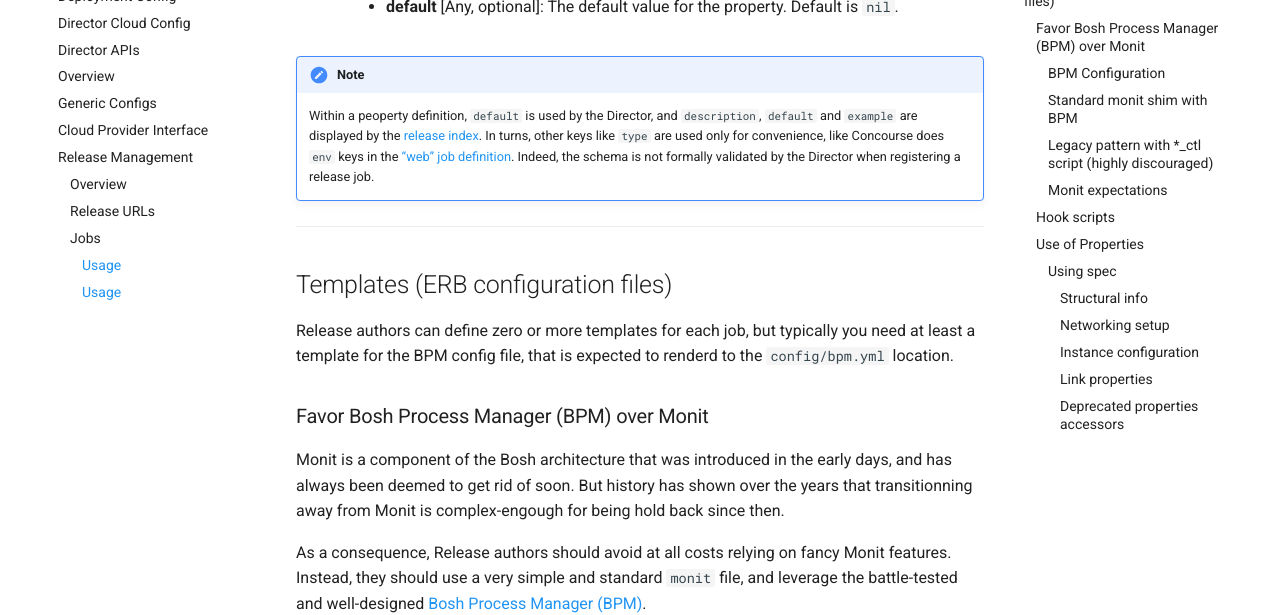
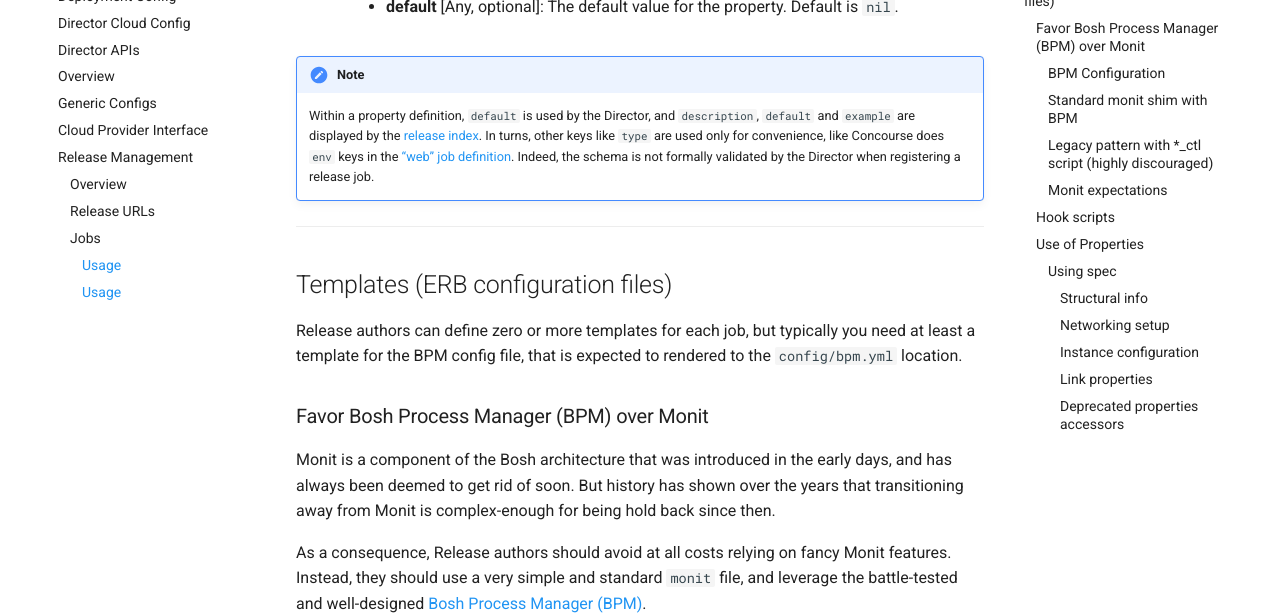
Before and after one commit to cloudfoundry/docs-bosh, an MkDocs documentation site: the page built from content/jobs.md, in a window 1280 px wide and 900 px high, scrolled down 2186 px. Shown: the part 152-767 px from the top of the window. Built offline with MkDocs 1.6.1 and Material for MkDocs 9.7.7, drawn with Linux system fonts in a browser that asks for light colours; old or Windows-style settings are respelled for this version of MkDocs; some of the changed text lies outside the part shown.

Commit message:
Fix typos

```diff
--- a/content/jobs.md
+++ b/content/jobs.md
@@ -87,7 +87,7 @@ Schema:
           Default is `nil`.
 
 !!! Note
-    Within a peoperty definition, `default` is used by the Director, and
+    Within a property definition, `default` is used by the Director, and
     `description`, `default` and `example` are displayed by the
     [release index](/releases). In turns, other keys like `type` are used only
     for convenience, like Concourse does `env` keys in the
@@ -101,14 +101,14 @@ Schema:
 
 Release authors can define zero or more templates for each job, but typically
 you need at least a template for the BPM config file, that is expected to
-renderd to the `config/bpm.yml` location.
+rendered to the `config/bpm.yml` location.
 
 ### Favor Bosh Process Manager (BPM) over Monit {: #monit }
 
 Monit is a component of the Bosh architecture that was introduced in the early
 days, and has always been deemed to get rid of soon. But history has shown
-over the years that transitionning away from Monit is complex-engough for
-being hold back since then.
+over the years that transitioning away from Monit is complex-enough for being
+hold back since then.
 
 As a consequence, Release authors should avoid at all costs relying on fancy
 Monit features. Instead, they should use a very simple and standard `monit`
```
Also changed, not shown: other parts of content/jobs.md (+2 -2 lines).
